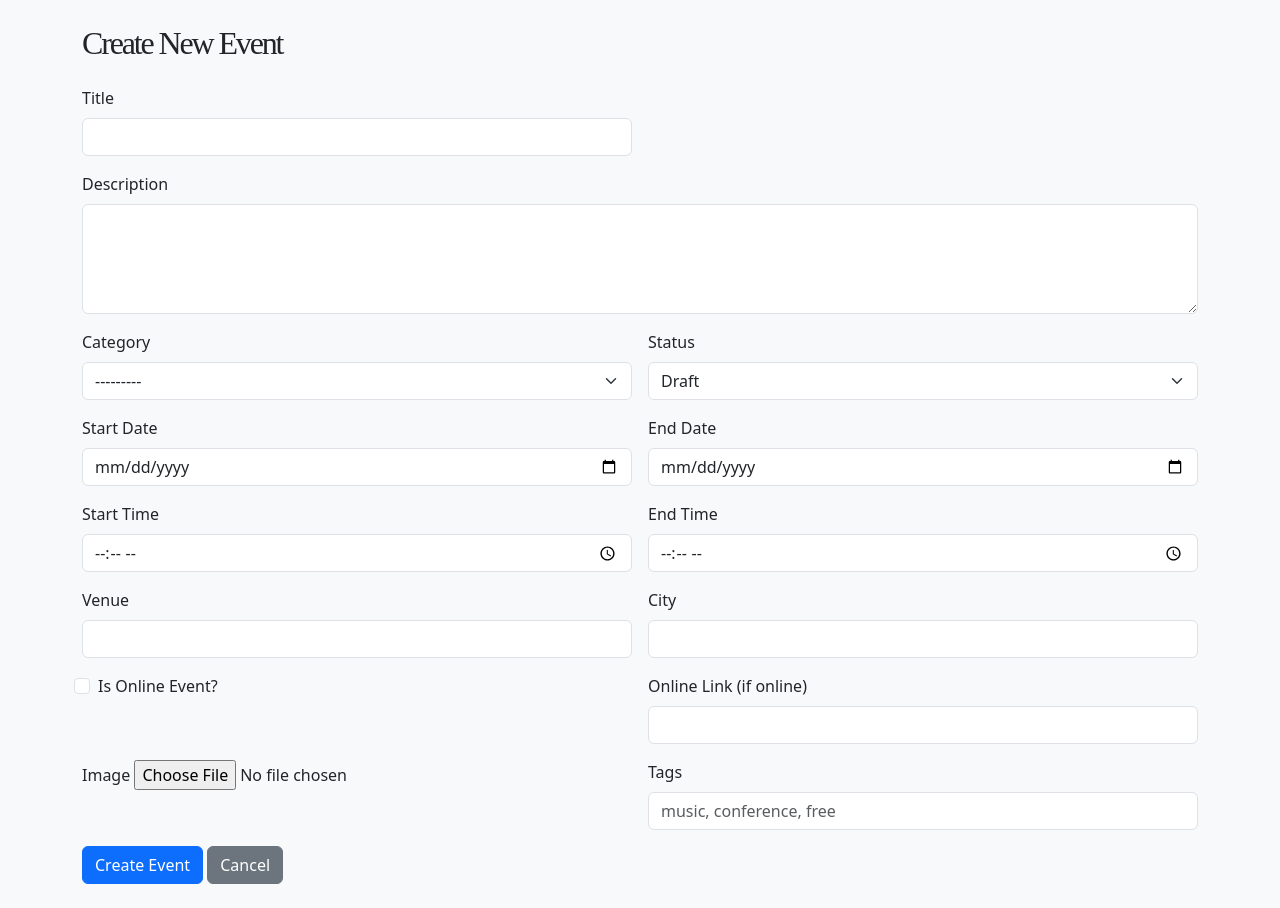
After one commit to NgobeseA/event_project, a Django app: page /add-event/ in a window 1280 px wide. The commit adds this page. Run offline with Django 5.2, Linux system fonts and the light colour scheme; a user stored in the database is signed in; some web fonts are replaced.

```diff
--- a/event_app/forms.py
+++ b/event_app/forms.py
@@ -2,7 +2,7 @@ from django import forms
 from django.contrib.auth.forms import UserCreationForm
 from django.contrib.auth import get_user_model
 
-from .models import Attendee
+from .models import Attendee, Event
 
 User = get_user_model()
 
@@ -177,3 +177,27 @@ class EventAttendeeRegistrationForm(forms.Form):
         )
 
         return registration
+
+class EventForm(forms.ModelForm):
+    class Meta:
+        model = Event
+        fields = [
+            "title", "description", "category", "status",
+            "start_date", "end_date", "start_time", "end_time",
+            "venue", "city", "is_online", "online_link", "image", "tags"
+        ]
+        widgets = {
+            "start_date": forms.DateInput(attrs={"type": "date", "class": "form-control"}),
+            "end_date": forms.DateInput(attrs={"type": "date", "class": "form-control"}),
+            "start_time": forms.TimeInput(attrs={"type": "time", "class": "form-control"}),
+            "end_time": forms.TimeInput(attrs={"type": "time", "class": "form-control"}),
+            "description": forms.Textarea(attrs={"rows": 4, "class": "form-control"}),
+            "title": forms.TextInput(attrs={"class": "form-control"}),
+            "venue": forms.TextInput(attrs={"class": "form-control"}),
+            "city": forms.TextInput(attrs={"class": "form-control"}),
+            "online_link": forms.URLInput(attrs={"class": "form-control"}),
+            "tags": forms.TextInput(attrs={"placeholder": "music, conference, free", "class": "form-control"}),
+            "category": forms.Select(attrs={"class": "form-select"}),
+            "status": forms.Select(attrs={"class": "form-select"}),
+            "is_online": forms.CheckboxInput(attrs={"class": "form-check-input"}),
+        }
--- a/event_app/models.py
+++ b/event_app/models.py
@@ -94,7 +94,7 @@ class Event(models.Model):
 
     title = models.CharField(max_length=200)
     description = models.TextField()
-    category = models.CharField(max_length=60)
+    category = models.CharField(max_length=80, choices=CATEGORY_CHOICES)
     status = models.CharField(max_length=20, choices=STATUS_CHOICES, default=DRAFT)
     organizer = models.ForeignKey(User, on_delete=models.CASCADE, related_name='organized_events')
 
--- a/event_app/urls.py
+++ b/event_app/urls.py
@@ -8,4 +8,5 @@ urlpatterns = [
     path('admin/create-user/', views.admin_create_user, name='admin_create_user'),
     path('events/<int:pk>/register', views.register_for_event, name='register_for_event'),
     path('organizer-overview/', views.organizer_overview, name='organizer_overview'),
+    path('add-event/', views.create_event, name="create_event"),
 ]
--- a/event_app/views.py
+++ b/event_app/views.py
@@ -5,7 +5,7 @@ from django.contrib.auth.decorators import login_required, user_passes_test
 from django.core.paginator import Paginator
 from django.contrib.auth.forms import AuthenticationForm
 
-from .forms import UserRegistrationForm, AdminUserCreationForm, EventAttendeeRegistrationForm
+from .forms import UserRegistrationForm, AdminUserCreationForm, EventAttendeeRegistrationForm, EventForm
 from .models import Event, Attendee, EventRegistration
 
 # Create your views here.
@@ -46,13 +46,13 @@ def login_view(request):
     return render(request, 'login.html', {'form': form})
 
 def dashboard(user):
-    if user.role == 'admin' or user.is_superuser:
+    if is_admin(user):
       return redirect('home')
     else:
-        return redirect('organizer_overview', user)
+        return redirect('organizer_overview')
 
 def is_admin(user):
-    return user.is_authenticated and (user.is_superuser or user.role == 'admin')
+    return user.is_superuser or user.role == 'admin'
 
 @login_required
 @user_passes_test(is_admin)
@@ -118,6 +118,24 @@ def attendee_events(request, attendee_id):
     return render(request, '')
 
 @login_required
-def organizer_overview(request, organizer):
+def organizer_overview(request):
+    organizer = request.user
     total_events = Event.objects.filter(organizer=organizer)
     print(len(total_events))
+
+    return render(request, 'organizer_dashboard.html')
+
+@login_required
+def create_event(request):
+    if request.method == "POST":
+        form = EventForm(request.POST, request.FILES)
+        if form.is_valid():
+            event = form.save(commit=False)
+            event.organizer = request.user  # attach logged-in user
+            event.save()
+            form.save_m2m()  # save tags/relations
+            return redirect("organizer_overview")  # redirect after success
+    else:
+        form = EventForm()
+
+    return render(request, "create_event.html", {"form": form})
--- a/static/css/style.css
+++ b/static/css/style.css
@@ -55,19 +55,21 @@
     --c-dark: #000;
     --c-navy: hsl(216, 17%, 35%);
     --c-dark-white: #bad8e9;
+
+    --background: 240 10% 96%;
+    --foreground: 222.2 84% 4.9%;
+
+    --card: 0 0% 100%;
+    --card-foreground: 222.2 84% 4.9%;
   }
 }
 
 @layer global {
-*, *::before, *::after {
-  box-sizing: border-box;
-}
 
   body {
     font-family: 'NotoSans-Regular', Arial, Helvetica, sans-serif;
     margin: 0;
     font-size: var(--fs-16);
-  background: var(--c-dark);
   }
 
   img {
@@ -99,4 +101,10 @@ a {
       list-style-type: none;
     }
   }
+
+
 }
+
+.main {
+    background: var(--background)
+  }
--- a/templates/base.html
+++ b/templates/base.html
@@ -16,6 +16,6 @@
     <header>
 
     </header>
-    <main>{% block content%}{% endblock content %}</main>
+    <main class="bg-light">{% block content%}{% endblock content %}</main>
 </body>
 </html>
--- /dev/null
+++ b/templates/create_event.html
@@ -0,0 +1,87 @@
+{% extends "base.html" %}
+{% load static %}
+
+{% block content %}
+<div class="container py-4">
+  <h2 class="mb-4">Create New Event</h2>
+
+  <form method="post" enctype="multipart/form-data" class="row g-3">
+    {% csrf_token %}
+
+    <div class="col-md-6">
+      <label class="form-label">Title</label>
+      {{ form.title }}
+    </div>
+
+    <div class="col-md-12">
+      <label class="form-label">Description</label>
+      {{ form.description }}
+    </div>
+
+    <div class="col-md-6">
+      <label class="form-label">Category</label>
+      {{ form.category }}
+    </div>
+
+    <div class="col-md-6">
+      <label class="form-label">Status</label>
+      {{ form.status }}
+    </div>
+
+    <div class="col-md-6">
+      <label class="form-label">Start Date</label>
+      {{ form.start_date }}
+    </div>
+
+    <div class="col-md-6">
+      <label class="form-label">End Date</label>
+      {{ form.end_date }}
+    </div>
+
+    <div class="col-md-6">
+      <label class="form-label">Start Time</label>
+      {{ form.start_time }}
+    </div>
+
+    <div class="col-md-6">
+      <label class="form-label">End Time</label>
+      {{ form.end_time }}
+    </div>
+
+    <div class="col-md-6">
+      <label class="form-label">Venue</label>
+      {{ form.venue }}
+    </div>
+
+    <div class="col-md-6">
+      <label class="form-label">City</label>
+      {{ form.city }}
+    </div>
+
+    <div class="col-md-6 form-check">
+      {{ form.is_online }}
+      <label class="form-check-label">Is Online Event?</label>
+    </div>
+
+    <div class="col-md-6">
+      <label class="form-label">Online Link (if online)</label>
+      {{ form.online_link }}
+    </div>
+
+    <div class="col-md-6">
+      <label class="form-label">Image</label>
+      {{ form.image }}
+    </div>
+
+    <div class="col-md-6">
+      <label class="form-label">Tags</label>
+      {{ form.tags }}
+    </div>
+
+    <div class="col-12">
+      <button type="submit" class="btn btn-primary">Create Event</button>
+      <a href="{% url 'organizer_overview' %}" class="btn btn-secondary">Cancel</a>
+    </div>
+  </form>
+</div>
+{% endblock %}
```
Also changed, not shown: templates/organizer_dashboard.html (added, +78 -0 lines), db.sqlite3. Lines whose indentation alone changed are shown as unchanged.
